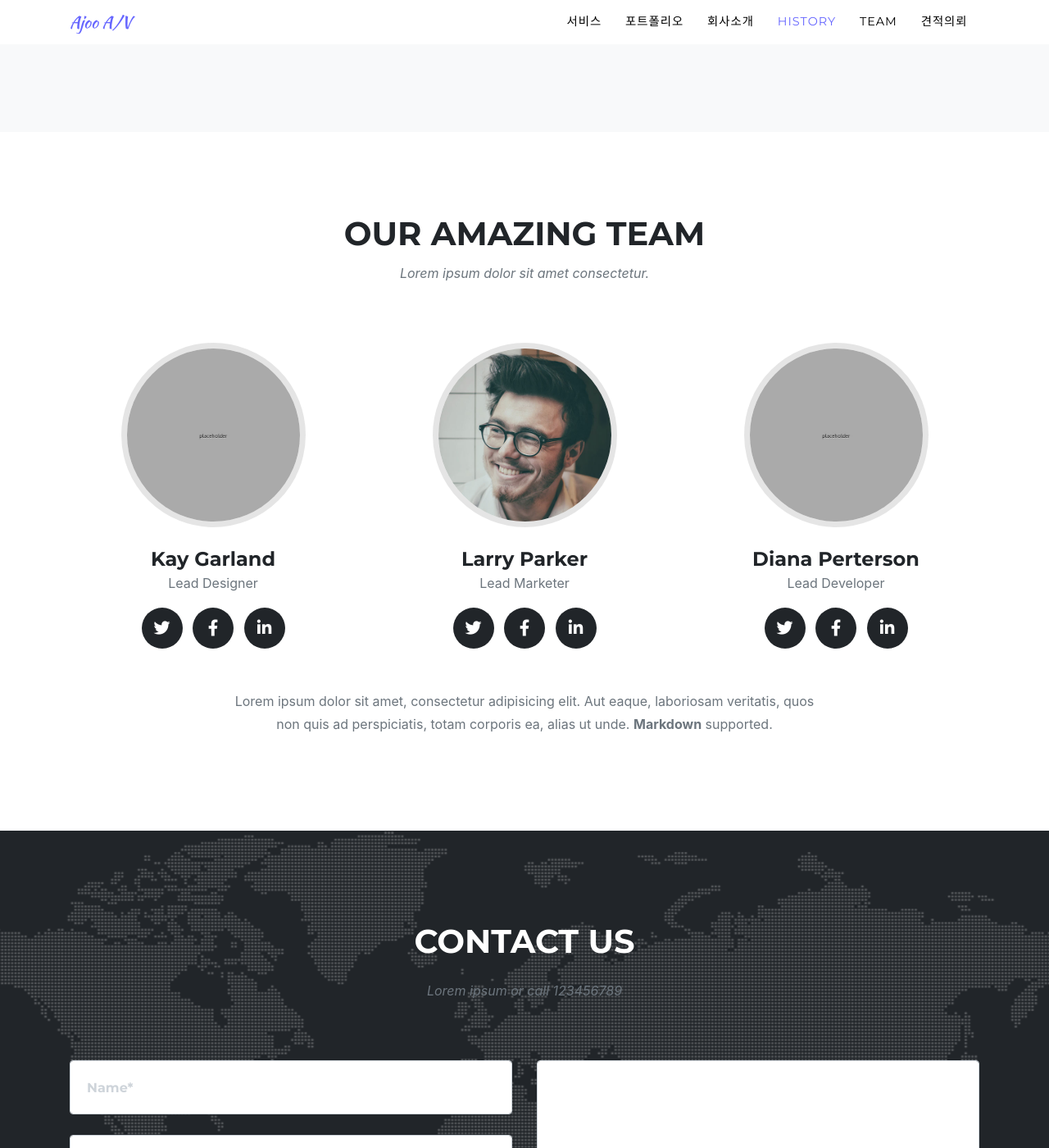
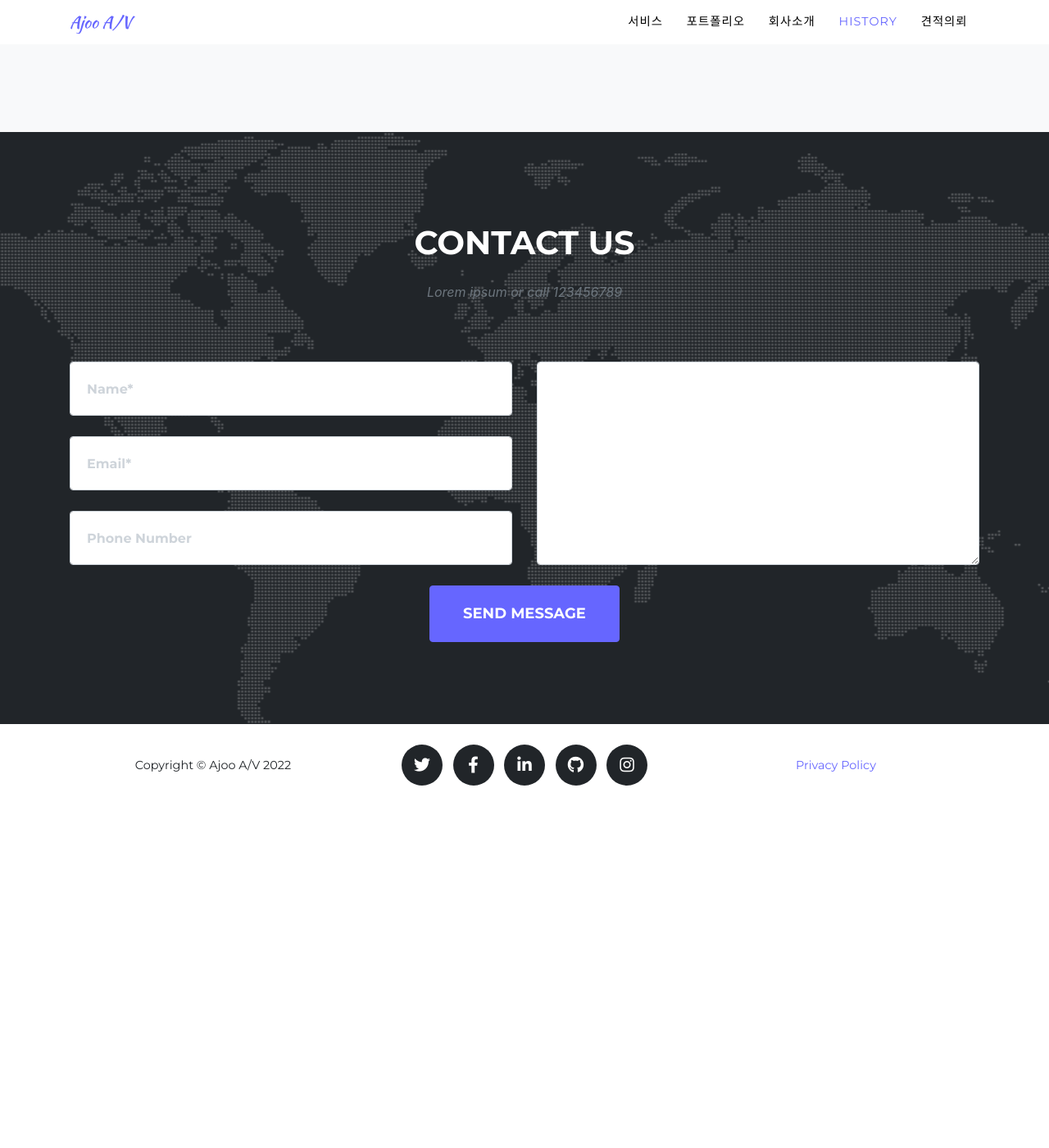
Before and after one commit to hornedllama/ajooav, a Jekyll site: the page built from index.md, in a window 1280 px wide and 1400 px high, scrolled down 4525 px. Shown: the whole window at 82% size. Built offline with Jekyll 4.4.1, drawn with Linux system fonts in a browser that asks for light colours; some web fonts are replaced; after the commit the page ends 5508 px from its top, so only the background shows below that.

Commit message:
team 제거

```diff
--- a/_data/navigation.yml
+++ b/_data/navigation.yml
@@ -19,8 +19,6 @@ en: &DEFAULT_EN
       section: about
     - title: "HISTORY"
       section: timeline
-    - title: "Team"
-      section: team
     - title: "견적의뢰"
       section: contact
 en-US:
--- a/_data/sitetext.yml
+++ b/_data/sitetext.yml
@@ -73,43 +73,6 @@ en: &DEFAULT_EN
     text: "our story"
     body: "Lorem ipsum dolor sit amet, consectetur adipisicing elit. Aut eaque, laboriosam veritatis, quos non quis ad perspiciatis, totam corporis ea, alias ut unde. **Markdown** supported."
     section: about
-
-  team:
-    title: "OUR AMAZING TEAM"
-    text: "Lorem ipsum dolor sit amet consectetur."
-    subtext: Lorem ipsum dolor sit amet, consectetur adipisicing elit. Aut eaque, laboriosam veritatis, quos non quis ad perspiciatis, totam corporis ea, alias ut unde. **Markdown** supported.
-    section: team
-    people:
-      - name: "Kay Garland"
-        role: "Lead Designer"
-        image: assets/img/team/500x500.jpg
-        social:
-          - url: https://twitter.com
-            icon: fab fa-twitter
-          - url: https://facebook.com
-            icon: fab fa-facebook-f
-          - url: https://linkedin.com
-            icon: fab fa-linkedin-in
-      - name: "Larry Parker"
-        role: "Lead Marketer"
-        image: assets/img/team/2.jpg
-        social:
-          - url: https://twitter.com
-            icon: fab fa-twitter
-          - url: https://facebook.com
-            icon: fab fa-facebook-f
-          - url: https://linkedin.com
-            icon: fab fa-linkedin-in
-      - name: "Diana Perterson"
-        role: "Lead Developer"
-        image: assets/img/team/500x500.jpg
-        social:
-          - url: https://twitter.com
-            icon: fab fa-twitter
-          - url: https://facebook.com
-            icon: fab fa-facebook-f
-          - url: https://linkedin.com
-            icon: fab fa-linkedin-in
 
   contact:
     title: "Contact Us"
--- a/_includes/team.html
+++ /dev/null
@@ -1,75 +0,0 @@
-<!-- Team -->
-{% if site.locale and site.locale != "" and site.locale != nil %}
-<section class="page-section" id="{{ site.data.sitetext[site.locale].team.section | default: "team" }}">
-<div class="container">
-  <div class="row">
-	<div class="col-lg-12 text-center">
-	  <h2 class="section-heading text-uppercase">{{ site.data.sitetext[site.locale].team.title }}</h2>
-	  <h3 class="section-subheading text-muted">{{ site.data.sitetext[site.locale].team.text }}</h3>
-	</div>
-  </div>
-  <div class="row">
-  {% for person in site.data.sitetext[site.locale].team.people %}
-	<div class="col-sm-4">
-	  <div class="team-member">
-		<img class="mx-auto rounded-circle" src="{{ person.image }}" alt="">
-		<h4>{{ person.name }}</h4>
-		<p class="text-muted">{{ person.role }}</p>
-		<ul class="list-inline social-buttons">
-		{% for network in person.social %}
-		  <li class="list-inline-item">
-			<a href="{{ network.url }}">
-			  <i class="{{ network.icon }}"></i>
-			</a>
-		  </li>
-		{% endfor %}
-		</ul>
-	  </div>
-	</div>
-  {% endfor %}
-  </div>
-  <div class="row">
-	<div class="col-lg-8 mx-auto text-center">
-	  <div class="large text-muted">{{ site.data.sitetext[site.locale].team.subtext | markdownify }}</div>
-	</div>
-  </div>
-</div>
-</section>
-{% else %}
-<section class="page-section" id="{{ site.data.sitetext.team.section | default: "team" }}">
-	<div class="container">
-	  <div class="row">
-		<div class="col-lg-12 text-center">
-		  <h2 class="section-heading text-uppercase">{{ site.data.sitetext.team.title }}</h2>
-		  <h3 class="section-subheading text-muted">{{ site.data.sitetext.team.text }}</h3>
-		</div>
-	  </div>
-	  <div class="row">
-	  {% for person in site.data.sitetext.team.people %}
-		<div class="col-sm-4">
-		  <div class="team-member">
-			<img class="mx-auto rounded-circle" src="{{ person.image }}" alt="">
-			<h4>{{ person.name }}</h4>
-			<p class="text-muted">{{ person.role }}</p>
-			<ul class="list-inline social-buttons">
-			{% for network in person.social %}
-			  <li class="list-inline-item">
-				<a href="{{ network.url }}">
-				  <i class="{{ network.icon }}"></i>
-				</a>
-			  </li>
-			{% endfor %}
-			</ul>
-		  </div>
-		</div>
-	  {% endfor %}
-	  </div>
-	  <div class="row">
-		<div class="col-lg-8 mx-auto text-center">
-		  <div class="large text-muted">{{ site.data.sitetext.team.subtext | markdownify }}</div>
-		</div>
-	  </div>
-	</div>
-</section>
-{% endif %}
-<!-- End Team -->
--- a/_layouts/home.html
+++ b/_layouts/home.html
@@ -7,5 +7,4 @@ layout: default
 {% include portfolio_grid.html %}
 {% include about.html %}
 {% include timeline.html %}
-{% include team.html %}
 {% include contact.html %}
```
